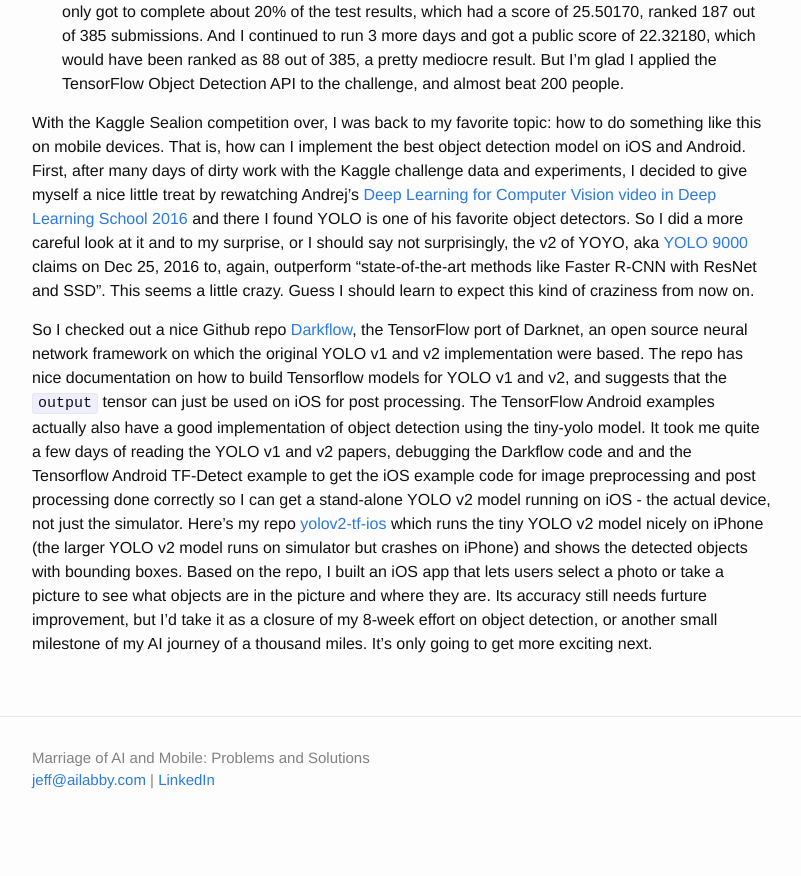
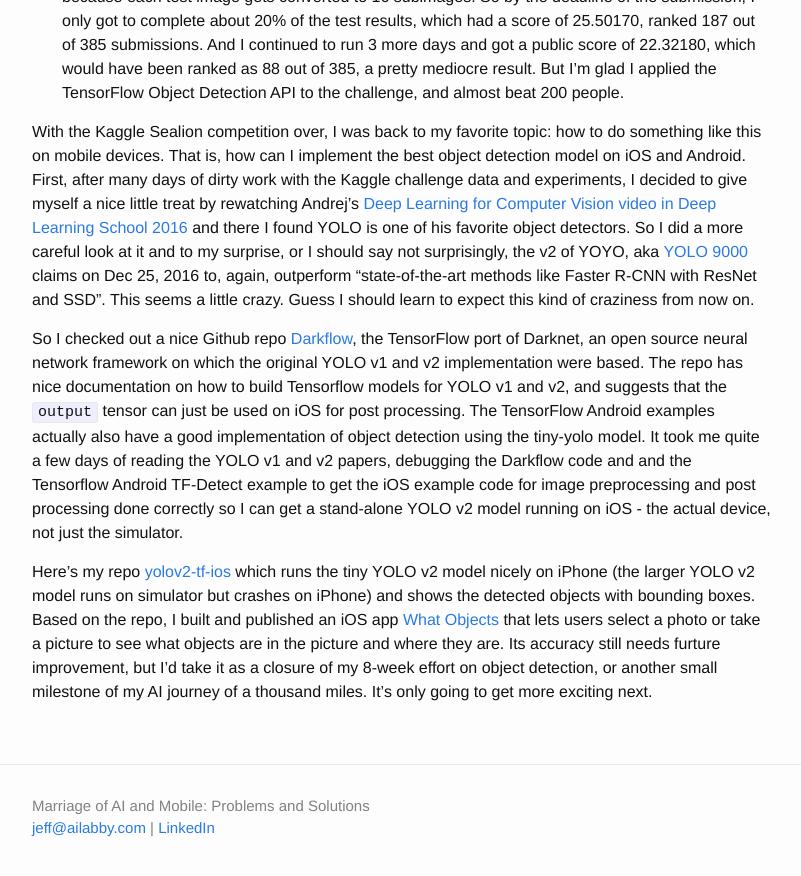
Before and after one commit to jeffxtang/jeffxtang.github.io, a Jekyll site: the page built from _posts/2017-07-23-object-detection-on-ios.md, in a window 1280 px wide and 900 px high, scrolled down 1790 px. Shown: the top 876 px of the window, without its empty margins (238-1039 px from the left). Built offline with Jekyll 4.4.1, drawn with Linux system fonts in a browser that asks for light colours; comment, search, counter and statistics services are not loaded; before the commit the page ends 2642 px from its top, so only the background shows below that.

Commit message:
updated od post

````diff
--- a/_posts/2017-07-23-object-detection-on-ios.md
+++ b/_posts/2017-07-23-object-detection-on-ios.md
@@ -23,7 +23,7 @@ In the following days, I was obsessed with the TensorFlow Object Detection API a
 python train.py --logtostderr --pipeline_config_path=/home/jeff/ailabby/tf_object_detection/models/object_detection/samples/configs/faster_rcnn_resnet101_sealions.config --train_dir=/home/jeff/ailabby/tf_object_detection/sealions/faster_rcnn_resnet101_coco_11_06_2017
 ```
 
-This almost froze my machine. Replacing `faster_rcnn_resnet101_coco_11_06_2017` with `ssd_mobilenet_v1_coco_11_06_2017` made no difference. Neither did a small dataset of 4 images (with 4 xml files for Annotations). Looks like the image size (5616x3744) in the Sealion dataset is too big.
+	This almost froze my machine. Replacing `faster_rcnn_resnet101_coco_11_06_2017` with `ssd_mobilenet_v1_coco_11_06_2017` made no difference. Neither did a small dataset of 4 images (with 4 xml files for Annotations). Looks like the image size (5616x3744) in the Sealion dataset is too big.
 
 5. To deal with that, I tried reducing the image to 50% of the original size, and running `train.py` still almost froze the computer. 25% made the machine happy again. But the blob counts generated when running `annotate-in-voc-xml.py` on the 25% resized image were about 300 fewer than those on the original image. Maybe I could increase the blob counts by adjusting the skimage.feature.blob_log's min_sigma and max_sigma values, but the code of the "decision tree to pick the class of the blob by looking at the color in Train Dotted" in the notebook would also need to be changed as the color of the blob is not accurate anymore after resized with 25%. This method looked pretty messy.
 
@@ -33,4 +33,6 @@ This almost froze my machine. Replacing `faster_rcnn_resnet101_coco_11_06_2017`
 
 With the Kaggle Sealion competition over, I was back to my favorite topic: how to do something like this on mobile devices. That is, how can I implement the best object detection model on iOS and Android. First, after many days of dirty work with the Kaggle challenge data and experiments, I decided to give myself a nice little treat by rewatching Andrej's [Deep Learning for Computer Vision video in Deep Learning School 2016](https://www.youtube.com/watch?v=u6aEYuemt0M&index=2&list=PLrAXtmErZgOfMuxkACrYnD2fTgbzk2THW) and there I found YOLO is one of his favorite object detectors. So I did a more careful look at it and to my surprise, or I should say not surprisingly, the v2 of YOYO, aka [YOLO 9000](https://pjreddie.com/darknet/yolo/) claims on Dec 25, 2016 to, again, outperform "state-of-the-art methods like Faster R-CNN with ResNet and SSD". This seems a little crazy. Guess I should learn to expect this kind of craziness from now on.
 
-So I checked out a nice Github repo [Darkflow](https://github.com/thtrieu/darkflow/), the TensorFlow port of Darknet, an open source neural network framework on which the original YOLO v1 and v2 implementation were based. The repo has nice documentation on how to build Tensorflow models for YOLO v1 and v2, and suggests that the `output` tensor can just be used on iOS for post processing. The TensorFlow Android examples actually also have a good implementation of object detection using the tiny-yolo model. It took me quite a few days of reading the YOLO v1 and v2 papers, debugging the Darkflow code and and the Tensorflow Android TF-Detect example to get the iOS example code for image preprocessing and post processing done correctly so I can get a stand-alone YOLO v2 model running on iOS - the actual device, not just the simulator. Here's my repo [yolov2-tf-ios](https://github.com/jeffxtang/yolov2_tf_ios) which runs the tiny YOLO v2 model nicely on iPhone (the larger YOLO v2 model runs on simulator but crashes on iPhone) and shows the detected objects with bounding boxes. Based on the repo, I built an iOS app that lets users select a photo or take a picture to see what objects are in the picture and where they are. Its accuracy still needs furture improvement, but I'd take it as a closure of my 8-week effort on object detection, or another small milestone of my AI journey of a thousand miles. It's only going to get more exciting next.
+So I checked out a nice Github repo [Darkflow](https://github.com/thtrieu/darkflow/), the TensorFlow port of Darknet, an open source neural network framework on which the original YOLO v1 and v2 implementation were based. The repo has nice documentation on how to build Tensorflow models for YOLO v1 and v2, and suggests that the `output` tensor can just be used on iOS for post processing. The TensorFlow Android examples actually also have a good implementation of object detection using the tiny-yolo model. It took me quite a few days of reading the YOLO v1 and v2 papers, debugging the Darkflow code and and the Tensorflow Android TF-Detect example to get the iOS example code for image preprocessing and post processing done correctly so I can get a stand-alone YOLO v2 model running on iOS - the actual device, not just the simulator.
+
+Here's my repo [yolov2-tf-ios](https://github.com/jeffxtang/yolov2_tf_ios) which runs the tiny YOLO v2 model nicely on iPhone (the larger YOLO v2 model runs on simulator but crashes on iPhone) and shows the detected objects with bounding boxes. Based on the repo, I built and published an iOS app [What Objects](https://itunes.apple.com/WebObjects/MZStore.woa/wa/viewSoftware?id=1262711160&mt=8) that lets users select a photo or take a picture to see what objects are in the picture and where they are. Its accuracy still needs furture improvement, but I'd take it as a closure of my 8-week effort on object detection, or another small milestone of my AI journey of a thousand miles. It's only going to get more exciting next.
````
